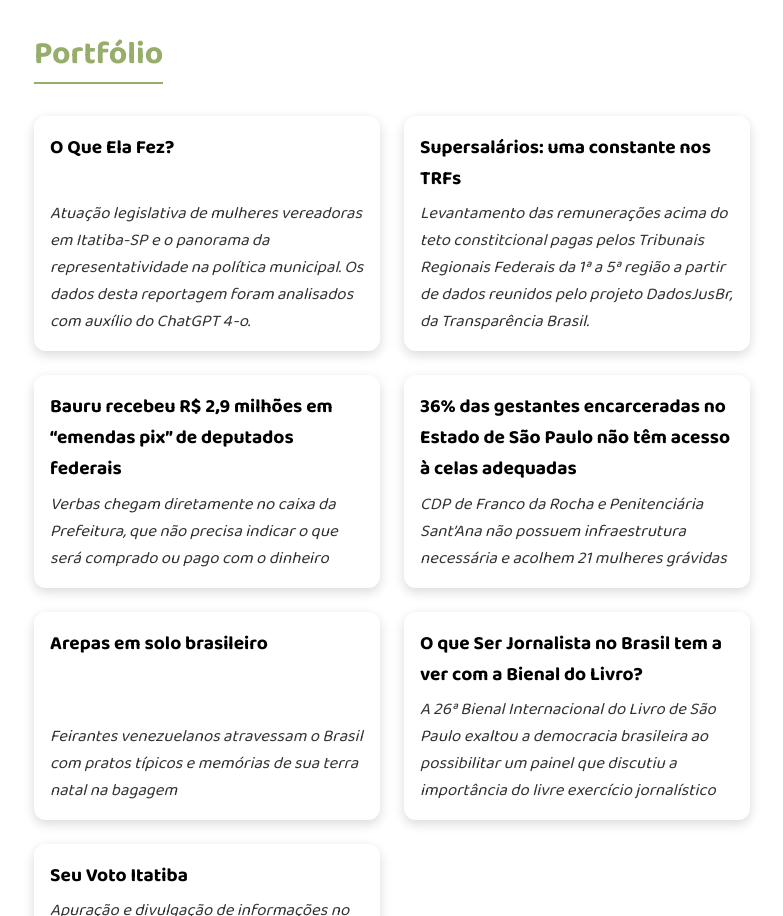
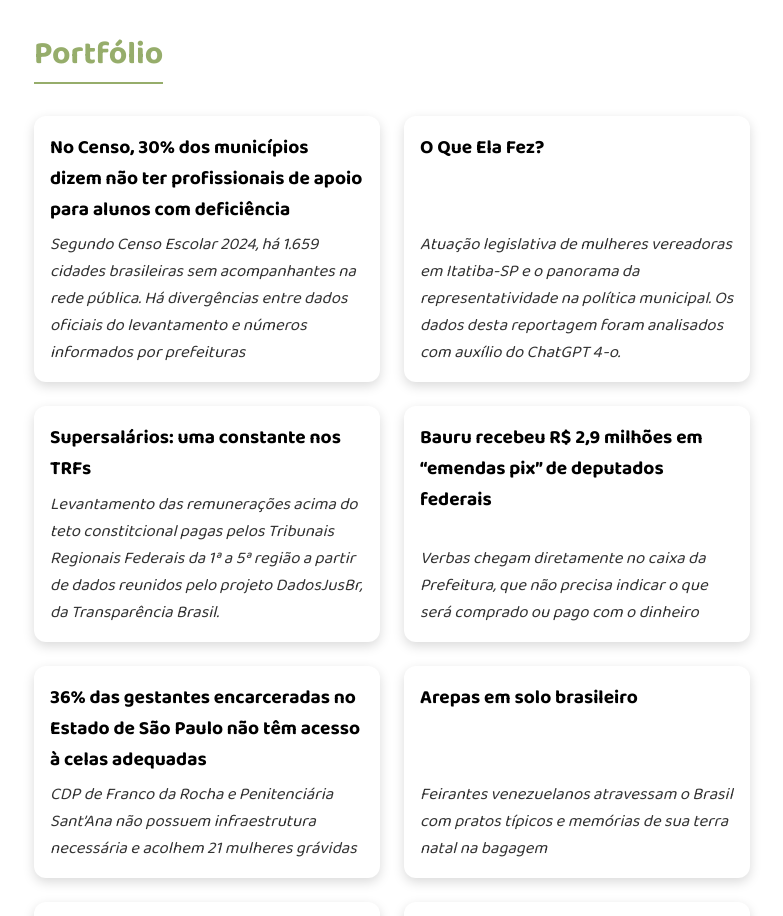
Before and after one commit to mendesns/portfolio-nathalia-mendes, a plain HTML site: page index.html in a window 1280 px wide. Shown: the part 919-1835 px from the top of the page, without its empty margins (398-1181 px from the left). Drawn offline with Linux system fonts and the light colour scheme.

Commit message:
Update index.html

```diff
--- a/index.html
+++ b/index.html
@@ -57,6 +57,11 @@
     <section id="portfolio">
   <h2>Portfólio</h2>
   <div class="portfolio-grid">
+     <a href="https://www1.folha.uol.com.br/educacao/2026/02/no-censo-30-dos-municipios-dizem-nao-ter-profissionais-de-apoio-para-alunos-com-deficiencia.shtml" target="_blank" class="portfolio-block">
+      <h3>No Censo, 30% dos municípios dizem não ter profissionais de apoio para alunos com deficiência</h3>
+      <p class="metadata">Segundo Censo Escolar 2024, há 1.659 cidades brasileiras sem acompanhantes na rede pública. Há divergências entre dados oficiais do levantamento e números informados por prefeituras</p>
+    </a>
+
     <a href="https://oqueelafez.wixsite.com/o-que-ela-fez" target="_blank" class="portfolio-block">
       <h3>O Que Ela Fez?</h3>
       <p class="metadata">Atuação legislativa de mulheres vereadoras em Itatiba-SP e o panorama da representatividade na política municipal. Os dados desta reportagem foram analisados com auxílio do ChatGPT 4-o.</p>
```
